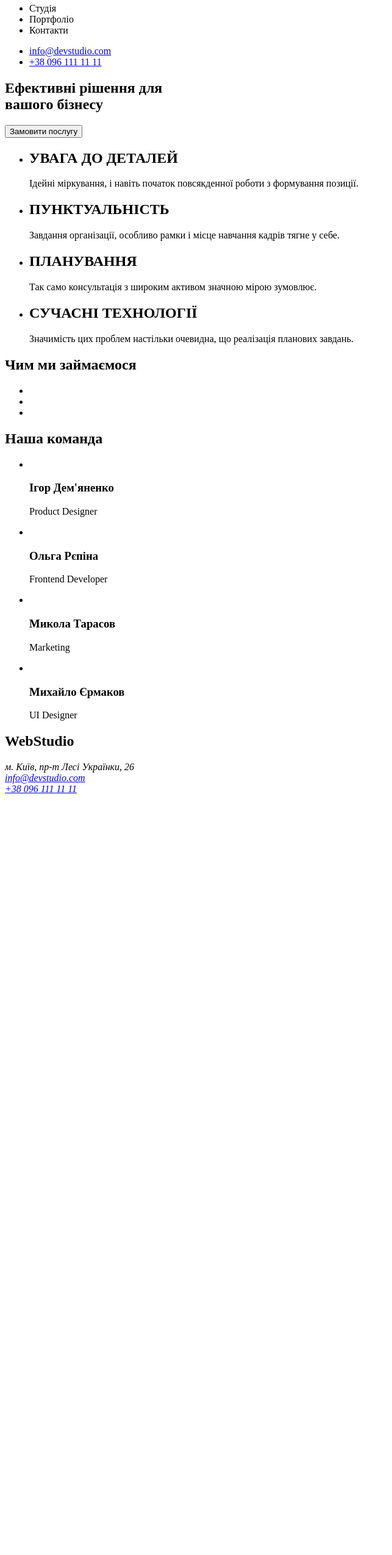
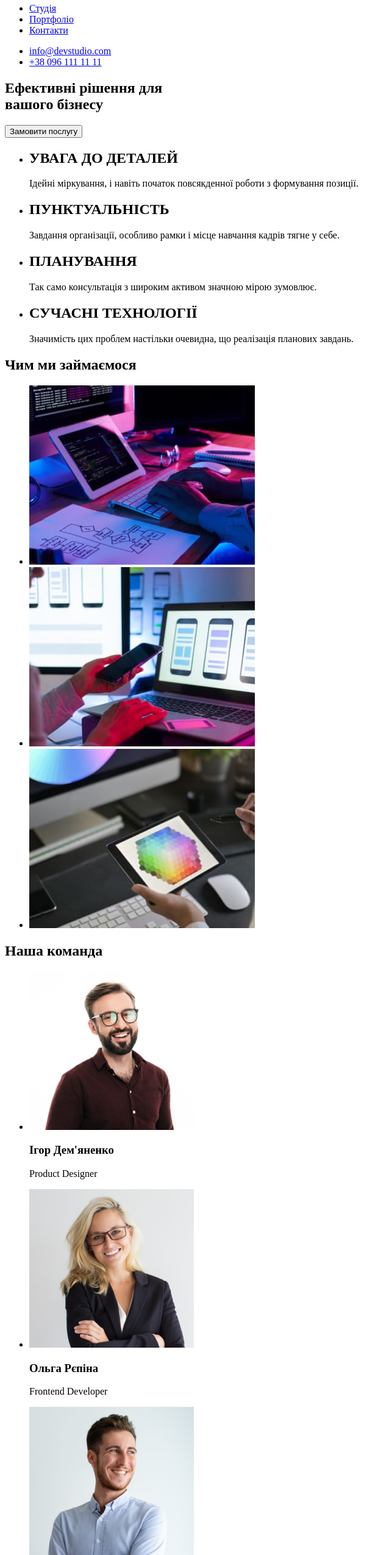
Before and after one commit to Sazhin-Kostya/goit-markup-hw-01, a plain HTML site: page index.html in a window 1280 px wide. Shown: the part 62-2612 px from the top of the page at 61% size, without its empty margins (0-643 px from the left). Before the commit the page ends 1373 px from the top, so only its background shows below. Drawn offline with Linux system fonts and the light colour scheme.

Commit message:
Закончил разметку страницы

```diff
--- a/css/styles.css
+++ /dev/null
@@ -1,4 +0,0 @@
-body{
-    background-color: red;
-    color: blueviolet;
-}
--- a/index.html
+++ b/index.html
@@ -1,19 +1,20 @@
 <!DOCTYPE html>
-<html lang="en">
+<html lang="uk">
   <head>
-    <meta charset="UTF-8">
-    <meta http-equiv="X-UA-Compatible" content="IE=edge">
-    <meta name="viewport" content="width=device-width, initial-scale=1.0">
+    <meta charset="UTF-8" />
+    <meta http-equiv="X-UA-Compatible" content="IE=edge" />
+    <meta name="viewport" content="width=device-width, initial-scale=1.0" />
     <title>Document</title>
+    <link rel="stylesheet" href="css/styles.css" />
   </head>
   <body>
     <header>
-        <h2>WebStudio</h2>
       <nav>
+        <h2><a href="/index.html">WebStudio</a></h2>
         <ul>
-            <li>Студія</li>
-            <li>Портфоліо</li>
-            <li>Контакти</li>
+          <li><a href="#"> Студія</a></li>
+          <li><a href="#">Портфоліо</a></li>
+          <li><a href="#">Контакти</a></li>
         </ul>
       </nav>
       <ul>
@@ -21,34 +22,46 @@
           <a href="mailto:info@devstudio.com">info@devstudio.com</a>
         </li>
         <li>
-                <a href="tel:+38 096 111 11 11">+38 096 111 11 11</a>
+          <a href="tel:+380961111111">+38 096 111 11 11</a>
         </li>
       </ul>
     </header>
     <main>
-        <div>
       <section>
-                 <h1>Ефективні рішення для<br> вашого бізнесу</h1>
+        <h1>
+          Ефективні рішення для<br />
+          вашого бізнесу
+        </h1>
         <button>Замовити послугу</button>
       </section>
-        </div>
       <section>
         <ul>
           <li>
             <h2>УВАГА ДО ДЕТАЛЕЙ</h2>
-                    <p>Ідейні міркування, і навіть початок повсякденної роботи з формування позиції.</p>
+            <p>
+              Ідейні міркування, і навіть початок повсякденної роботи з
+              формування позиції.
+            </p>
           </li>
           <li>
             <h2>ПУНКТУАЛЬНІСТЬ</h2>
-                    <p>Завдання організації, особливо рамки і місце навчання кадрів тягне у себе.</p>
+            <p>
+              Завдання організації, особливо рамки і місце навчання кадрів тягне
+              у себе.
+            </p>
           </li>
           <li>
             <h2>ПЛАНУВАННЯ</h2>
-                    <p>Так само консультація з широким активом значною мірою зумовлює.</p>
+            <p>
+              Так само консультація з широким активом значною мірою зумовлює.
+            </p>
           </li>
           <li>
             <h2>СУЧАСНІ ТЕХНОЛОГІЇ</h2>
-                    <p>Значимість цих проблем настільки очевидна, що реалізація планових завдань.</p>
+            <p>
+              Значимість цих проблем настільки очевидна, що реалізація планових
+              завдань.
+            </p>
           </li>
         </ul>
       </section>
@@ -56,15 +69,25 @@
         <h2>Чим ми займаємося</h2>
         <ul>
           <li>
-                    <img src="" alt="">
-
-
+            <img
+              src="/images/img1.jpg"
+              alt="Приклад виконання роботи"
+              width="370px"
+            />
           </li>
           <li>
-                    <img src="" alt="">
+            <img
+              src="/images/img2.jpg"
+              alt="приклад виконання роботи"
+              width="370px"
+            />
           </li>
           <li>
-                    <img src="" alt="">
+            <img
+              src="/images/img3.jpg"
+              alt="приклад виконання роботи"
+              width="370px"
+            />
           </li>
         </ul>
       </section>
@@ -72,22 +95,38 @@
         <h2>Наша команда</h2>
         <ul>
           <li>
-                    <img src="" alt="">
+            <img
+              src="/images/Demiyanenko (1).jpg"
+              alt="Фото Ігора Дем'яненко"
+              width="270px"
+            />
             <h3>Ігор Дем'яненко</h3>
             <p>Product Designer</p>
           </li>
           <li>
-                    <img src="" alt="">
+            <img
+              src="/images/Repena.jpg"
+              alt="Фото Ольги Репіної"
+              width="270px"
+            />
             <h3>Ольга Рєпіна</h3>
             <p>Frontend Developer</p>
           </li>
           <li>
-                    <img src="" alt="">
+            <img
+              src="/images/Tarasov.jpg"
+              alt="Фото Миколи Тарасова"
+              width="270px"
+            />
             <h3>Микола Тарасов</h3>
             <p>Marketing</p>
           </li>
           <li>
-                    <img src="" alt="">
+            <img
+              src="/images/Ermakov.jpg"
+              alt="Фото Михайла Єрмакова"
+              width="270px"
+            />
             <h3>Михайло Єрмаков</h3>
             <p>UI Designer</p>
           </li>
@@ -97,9 +136,20 @@
     <footer>
       <h2>WebStudio</h2>
       <address>
-            м. Київ, пр-т Лесі Українки, 26<br>
-            <a href="mailto:info@devstudio.com">info@devstudio.com</a><br>
-            <a href="tel:+38 096 111 11 11">+38 096 111 11 11</a>
+        <ul>
+          <li>
+            <a
+              href="https://goo.gl/maps/CPtrU1FHBa2aNyZL9"
+              target="_blank"
+              rel="noopener noreferrer nofollow"
+              >м. Київ, пр-т Лесі Українки, 26</a
+            >
+          </li>
+          <li>
+            <a href="mailto:info@devstudio.com">info@devstudio.com</a><br />
+          </li>
+          <li><a href="tel:+380961111111">+38 096 111 11 11</a></li>
+        </ul>
       </address>
     </footer>
   </body>
```
Also changed, not shown: images/Demiyanenko (1).jpg (added), images/Ermakov.jpg (added), images/Repena.jpg (added), images/Tarasov.jpg (added), images/img1.jpg (added), images/img2.jpg (added), images/img3.jpg (added). Lines whose indentation alone changed are shown as unchanged.
